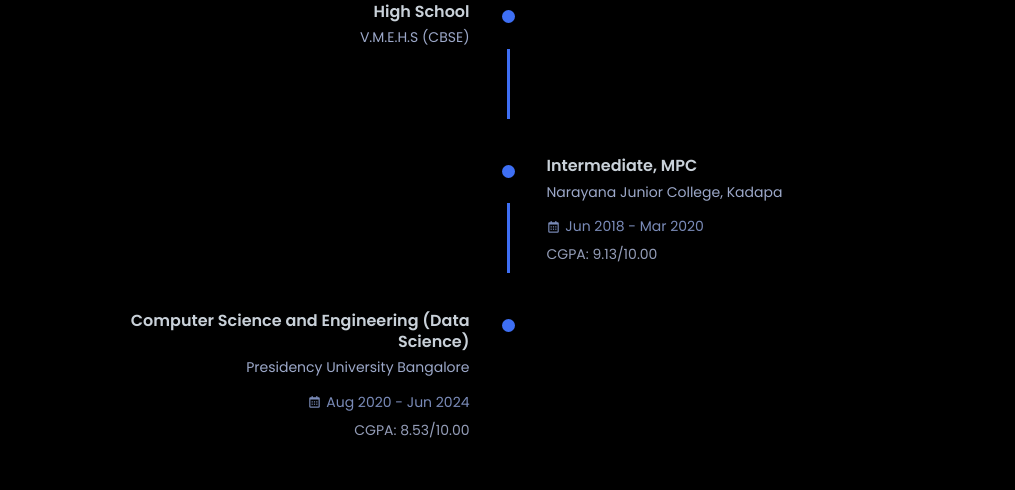
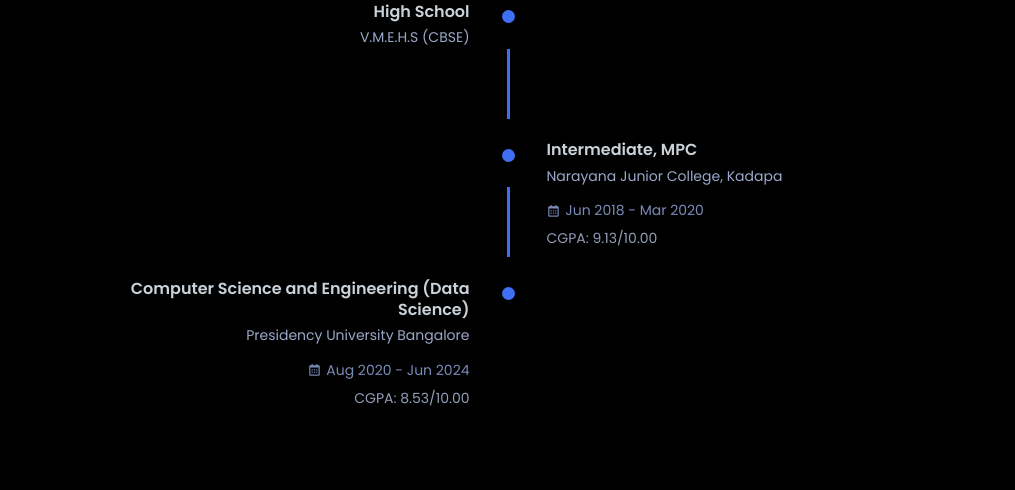
Before and after one commit to adil200/portfolio, a React (Vite) app: page /#/about in a window 1280 px wide. Shown: the part 1157-1647 px from the top of the page, without its empty margins (132-1147 px from the left). Built offline with nearby package versions, Linux system fonts and the light colour scheme; no server answers.

Commit message:
UI changes

```diff
--- a/src/App.css
+++ b/src/App.css
@@ -416,7 +416,7 @@
   /* Left text | Middle Timeline | Right Text */
   grid-template-columns: 1fr max-content 1fr; /* Middle column shrinks to fit rounder/line */
   column-gap: 1.5rem; /* Gap between columns */
-  margin-bottom: var(--mb-3); /* Space between each timeline entry */
+  margin-bottom: var(--mb-1); /* Space between each timeline entry */
   align-items: start; /* Align items to the start of their grid cell vertically */
 }
 
```
